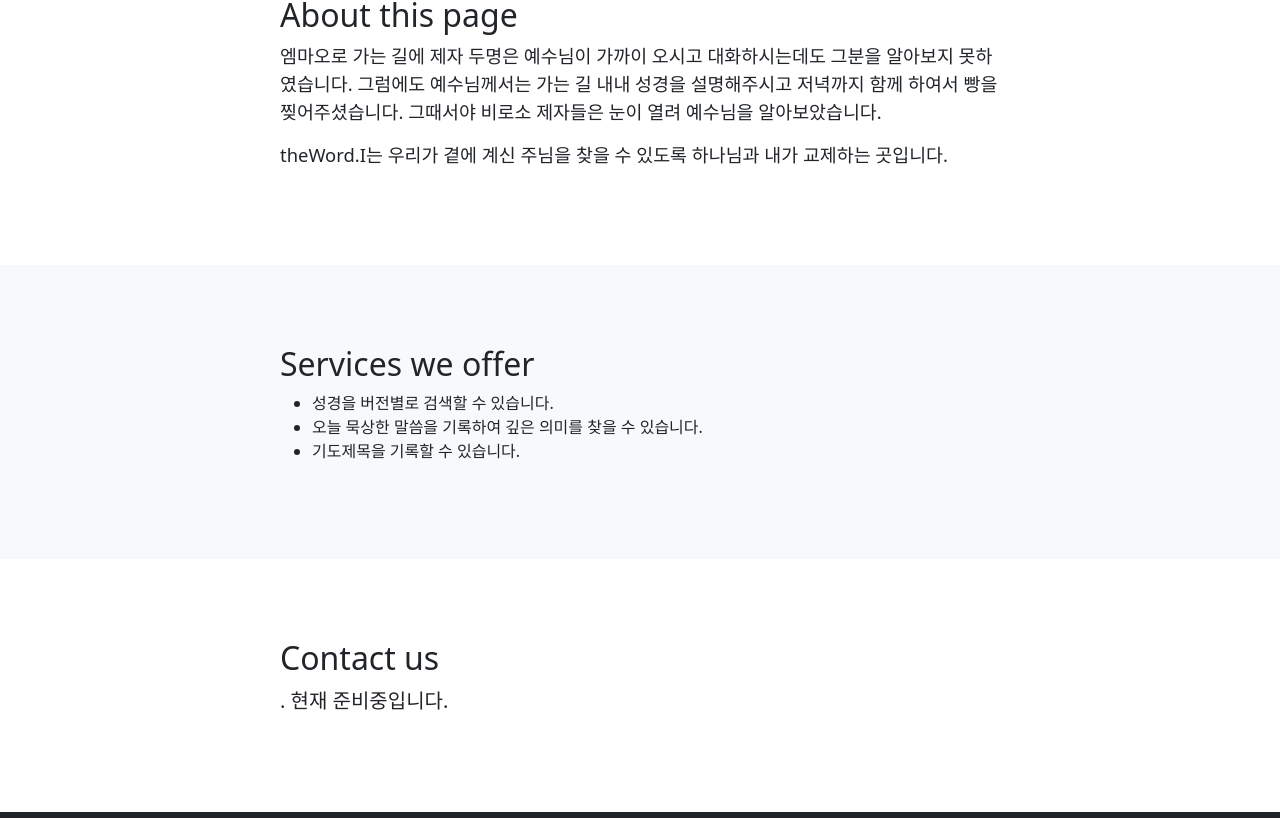
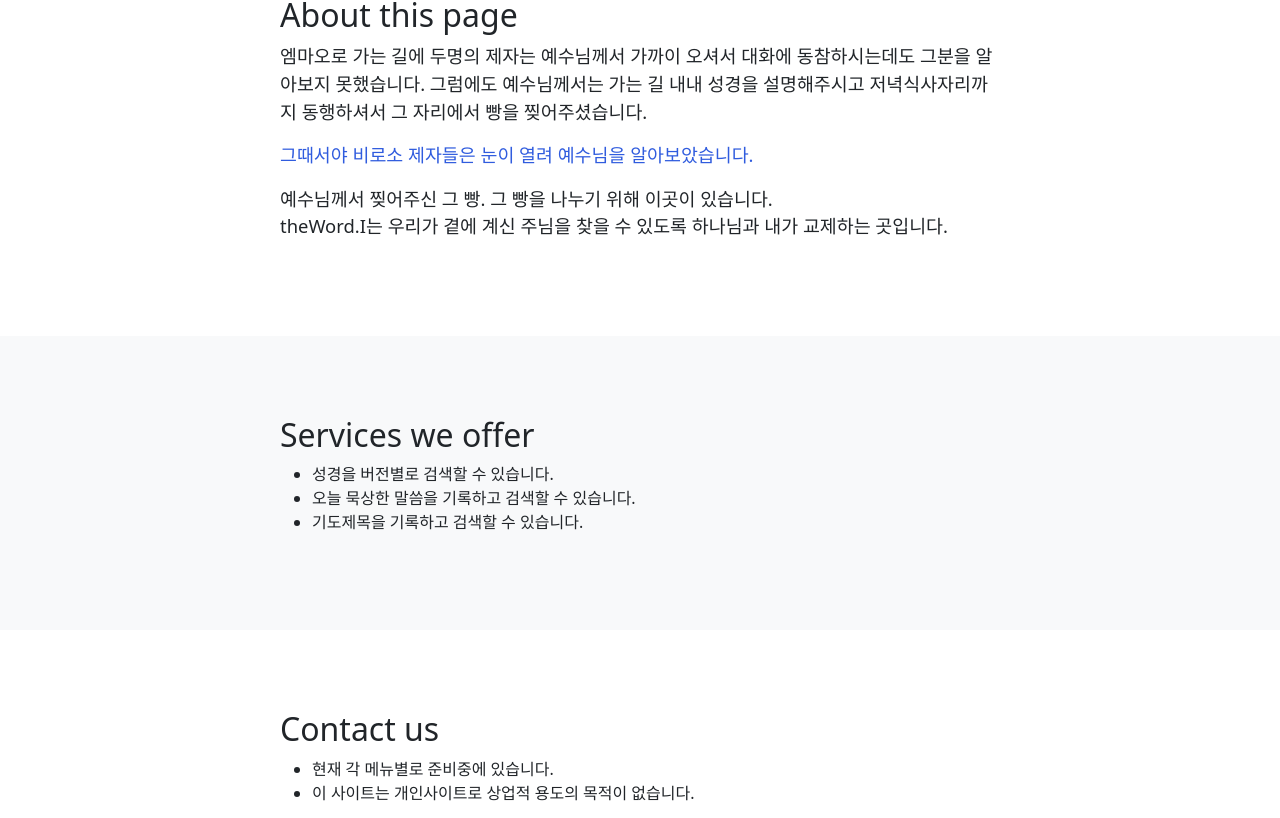
Before and after one commit to myduk2004/theWordi, a React app: page / in a window 1280 px wide. Shown: the part 482-1300 px from the top of the page. Built offline with nearby package versions, Linux system fonts and the light colour scheme; the HTML template or start-up script is replaced by a standard one.

Commit message:
home화면 내 텍스트수정

```diff
--- a/src/pages/Home.jsx
+++ b/src/pages/Home.jsx
@@ -9,15 +9,20 @@ const Home = () => {
               <h2>About this page</h2>
 
               <p className="lead2">
-               엠마오로 가는 길에 제자 두명은 예수님이 가까이 오시고 대화하시는데도
-               그분을 알아보지 못하였습니다.
-               그럼에도 예수님께서는 가는 길 내내 성경을 설명해주시고 저녁까지 함께 하여서 빵을 찢어주셨습니다.
-               그때서야 비로소 제자들은 눈이 열려 예수님을 알아보았습니다.
+               엠마오로 가는 길에 두명의 제자는 예수님께서 가까이 오셔서 대화에 동참하시는데도
+               그분을 알아보지 못했습니다.
+               그럼에도 예수님께서는 가는 길 내내 성경을 설명해주시고 저녁식사자리까지 동행하셔서
+               그 자리에서 빵을 찢어주셨습니다.
+
               </p>
 
+              <p className="lead2" style={{ fontWeight: 500, color: '#305CDE' }}>그때서야 비로소 제자들은 눈이 열려 예수님을 알아보았습니다.</p>
+
               <p className="lead2">
-              theWord.I는 우리가
-              곁에 계신 주님을 찾을 수 있도록 하나님과 내가 교제하는 곳입니다.
+              <span>예수님께서 찢어주신 그 빵. 그 빵을 나누기 위해 이곳이 있습니다.</span>
+              <span style={{ display: "block" }}>
+              theWord.I는 우리가 곁에 계신 주님을 찾을 수 있도록 하나님과 내가 교제하는 곳입니다.
+              </span>
               </p>
 
             </div>
@@ -32,12 +37,9 @@ const Home = () => {
               <h2>Services we offer</h2>
               <ul>
                 <li>성경을 버전별로 검색할 수 있습니다. </li>
-                <li>
-                  오늘 묵상한 말씀을 기록하여 깊은 의미를 찾을 수 있습니다.
-                </li>
-                <li>
-                  기도제목을 기록할 수 있습니다.
-                </li>
+                <li>오늘 묵상한 말씀을 기록하고 검색할 수 있습니다.</li>
+
+                <li>기도제목을 기록하고 검색할 수 있습니다.</li>
 
               </ul>
             </div>
@@ -51,10 +53,10 @@ const Home = () => {
           <div className="row gx-4 justify-content-center">
             <div className="col-lg-8">
               <h2>Contact us</h2>
-              <p className="lead">
-                .
-                현재 준비중입니다.
-              </p>
+              <ul>
+                <li>현재 각 메뉴별로 준비중에 있습니다. </li>
+                <li>이 사이트는 개인사이트로 상업적 용도의 목적이 없습니다.</li>
+              </ul>
             </div>
           </div>
         </div>
```
